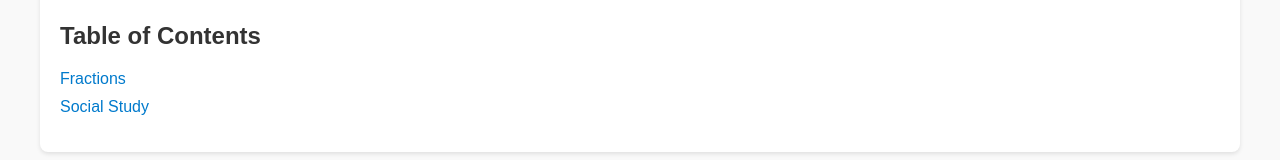
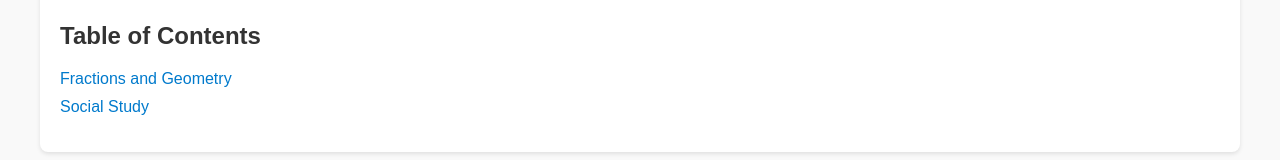
Before and after one commit to M-Badri/tests_samirANDmunir, a plain HTML site: page material/munir_classes/munir_sessions/munir_session_4.html in a window 1280 px wide. Shown: the part 146-306 px from the top of the page. Drawn offline with Linux system fonts and the light colour scheme.

Commit message:
update week 4 for munir

```diff
--- a/material/munir_classes/munir_sessions/munir_session_4.html
+++ b/material/munir_classes/munir_sessions/munir_session_4.html
@@ -128,7 +128,7 @@
   <nav>
     <h2>Table of Contents</h2>
     <ul>
-      <li><a href="#Fractions_and_Geomrtry">Fractions</a></li>
+      <li><a href="#Fractions_and_Geomrtry">Fractions and Geometry</a></li>
       <li><a href="#Social_Study">Social Study</a></li>
     </ul>
   </nav>
```
